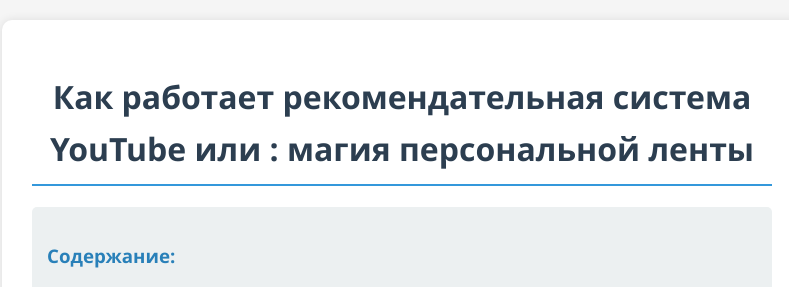
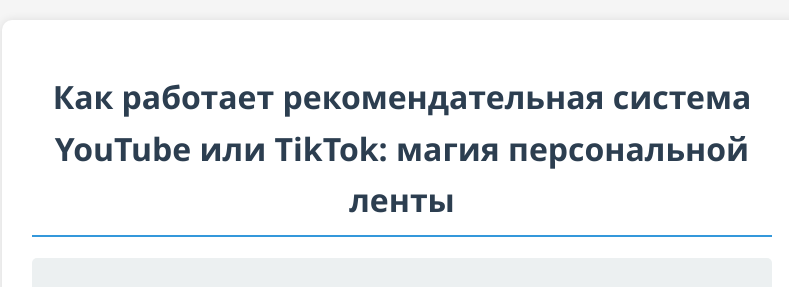
Before and after one commit to maxgaskov0/animated-spoon, a plain HTML site: page index.html in a window 1280 px wide. Shown: the top 287 px of the page, without its empty margins (238-1027 px from the left). Drawn offline with Linux system fonts and the light colour scheme.

Commit message:
Update index.html

```diff
--- a/index.html
+++ b/index.html
@@ -3,7 +3,7 @@
 <head>
     <meta charset="UTF-8">
     <meta name="viewport" content="width=device-width, initial-scale=1.0">
-    <title>Рекомендательные системы YouTube и TikTok</title>
+    <title>Рекомендательные системы YouTube и </title>
     <style>
         body {
             font-family: 'Segoe UI', Tahoma, Geneva, Verdana, sans-serif;
@@ -77,7 +77,7 @@
 </head>
 <body>
     <div class="container">
-        <h1>Как работает рекомендательная система YouTube или : магия персональной ленты</h1>
+        <h1>Как работает рекомендательная система YouTube или TikTok: магия персональной ленты</h1>
 
         <div class="nav">
             <h3>Содержание:</h3>
```
